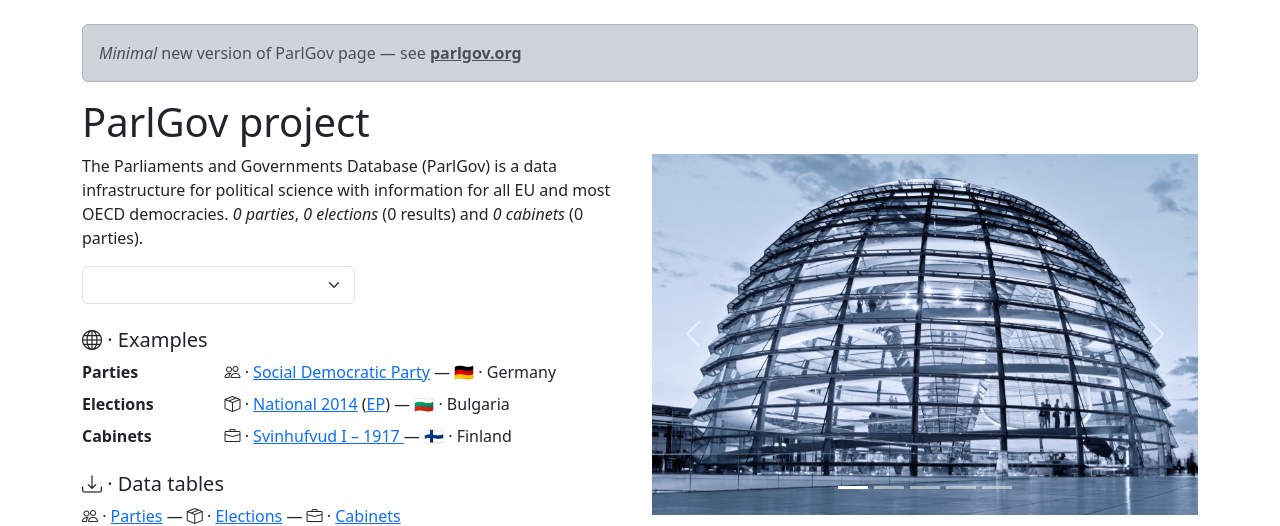
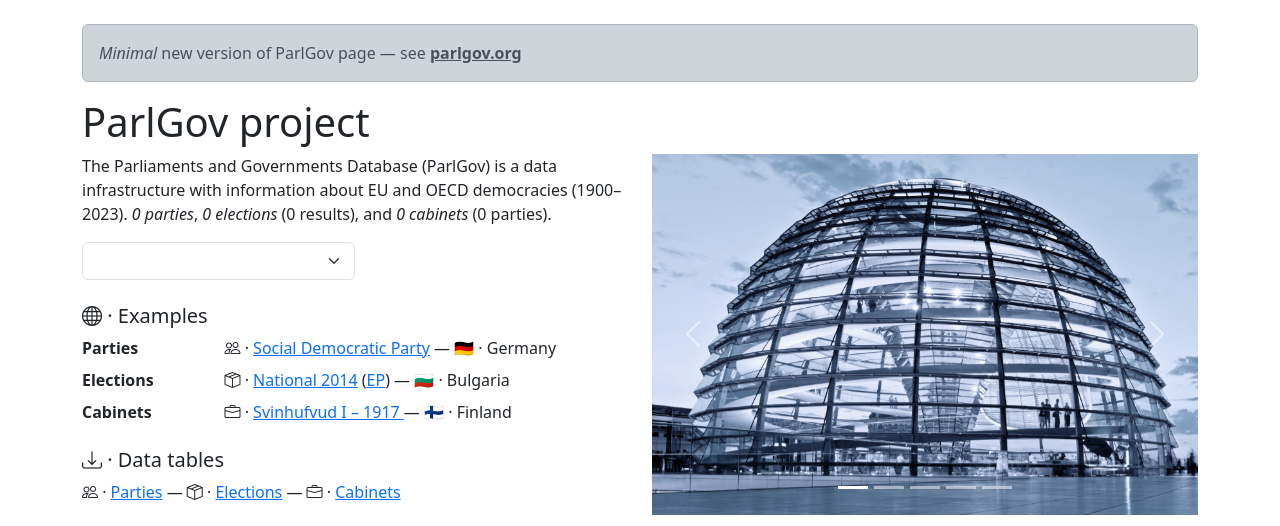
Before and after one commit to hdigital/parlgov-web, a Django app: page / in a window 1280 px wide. Shown: the part 66-592 px from the top of the page. Run offline with Django 4.2, Linux system fonts and the light colour scheme; data that the repository does not hold is empty; some libraries are stand-ins or nearby versions.

Commit message:
Shorten project description on 'home' page

```diff
--- a/app/templates/home/home_project-description.html
+++ b/app/templates/home/home_project-description.html
@@ -2,10 +2,10 @@
 
 <p>
   The Parliaments and Governments Database (ParlGov) is a data infrastructure
-  for political science with information for all EU and most OECD democracies.
+  with information about EU and OECD democracies (1900–2023).
   <em>{{ count.Party|round_100 }} parties</em>,
   <em>{{ count.Election|round_100 }} elections</em>
-  ({{ count.ElectionResult|round_100 }} results) and
+  ({{ count.ElectionResult|round_100 }} results), and
   <em>{{ count.Cabinet|round_100 }} cabinets</em>
   ({{ count.CabinetParty|round_100 }} parties).
 </p>
```
